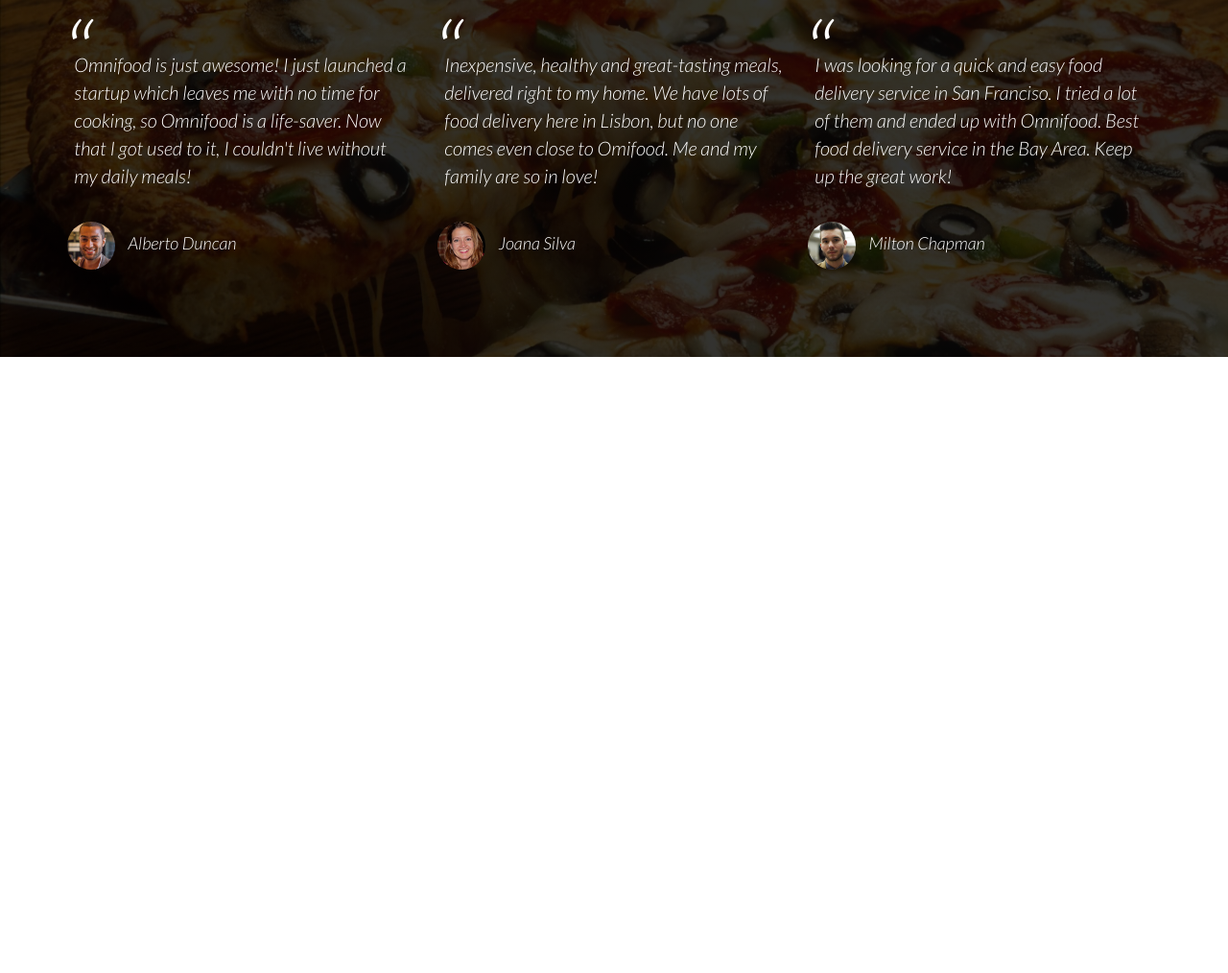
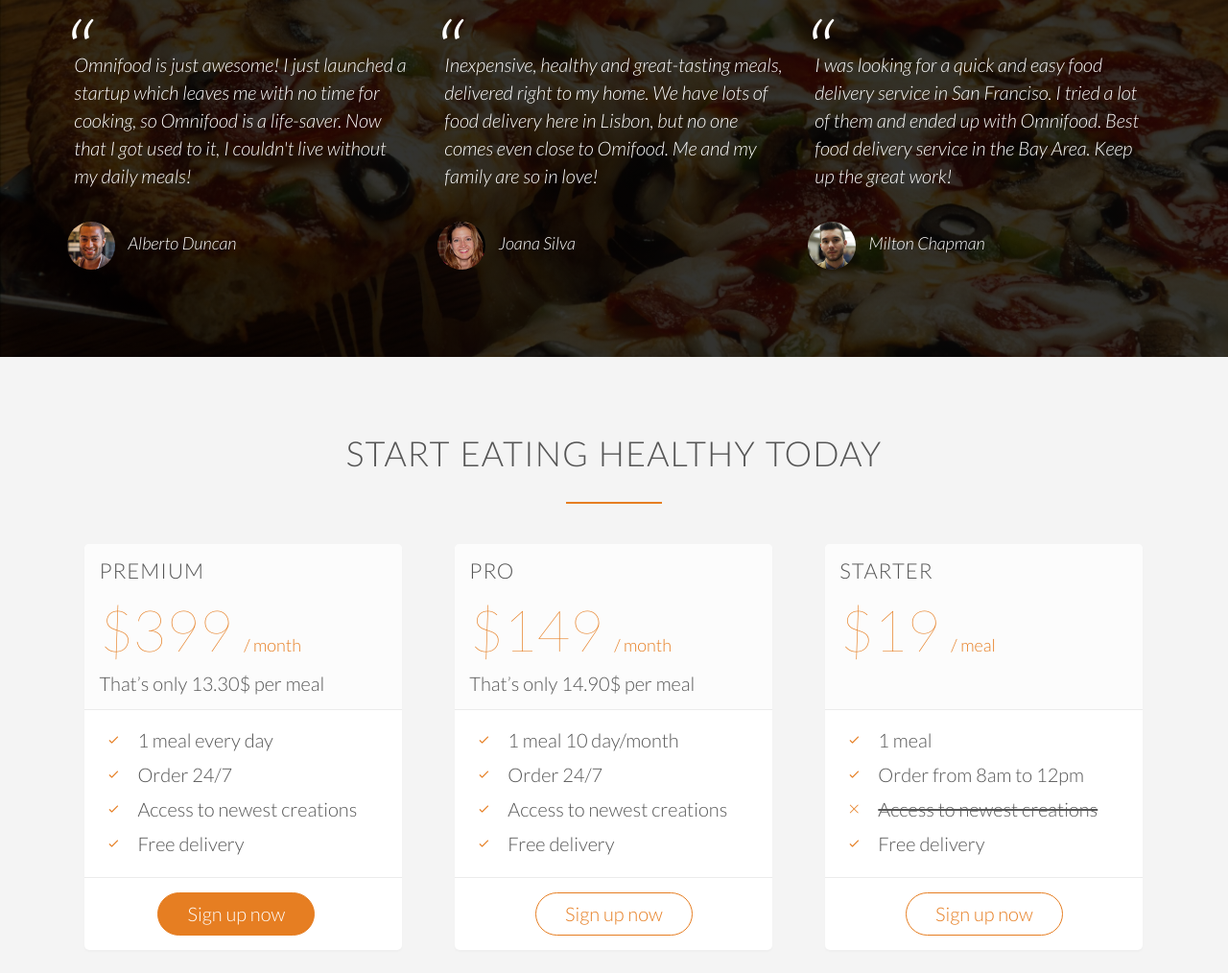
Before and after one commit to Swarleys/Omnifood, a plain HTML site: page index.html in a window 1280 px wide. Shown: the part 3554-4568 px from the top of the page at 96% size. Before the commit the page ends 3926 px from the top, so only its background shows below. Drawn offline with Linux system fonts and the light colour scheme; files whose address does not match are found by name.

Commit message:
Pricing plans Section

```diff
--- a/index.html
+++ b/index.html
@@ -231,5 +231,77 @@
         </div>
     </section>
 
+    <section class="section-plans">
+        <div class="row">
+            <h2>Start eating healthy today</h2>
+        </div>
+        <div class="row">
+            <div class="col span-1-of-3">
+                <div class="plan-box">
+                    <div>
+                        <h3>Premium</h3>
+                        <p class="plan-price">$399 <span>/ month</span></p>
+                        <p class="plan-price-meal">That’s only 13.30$ per meal</p>
+                    </div>
+                    <div>
+                        <ul>
+                            <li><i class="ion-ios-checkmark-empty icon-small"></i>1 meal every day</li>
+                            <li><i class="ion-ios-checkmark-empty icon-small"></i>Order 24/7</li>
+                            <li><i class="ion-ios-checkmark-empty icon-small"></i>Access to newest creations</li>
+                            <li><i class="ion-ios-checkmark-empty icon-small"></i>Free delivery</li>
+                        </ul>
+                    </div>
+                    <div>
+                        <a href="" class="btn btn-full">Sign up now</a>
+                    </div>
+                </div>
+            </div>
+            <div class="col span-1-of-3">
+                <div class="plan-box">
+                    <div>
+                        <h3>Pro</h3>
+                        <p class="plan-price">$149
+                            <span>/ month</span>
+                        </p>
+                        <p class="plan-price-meal">That’s only 14.90$ per meal</p>
+                    </div>
+                    <div>
+                        <ul>
+                            <li><i class="ion-ios-checkmark-empty icon-small"></i>1 meal 10 day/month</li>
+                            <li><i class="ion-ios-checkmark-empty icon-small"></i>Order 24/7</li>
+                            <li><i class="ion-ios-checkmark-empty icon-small"></i>Access to newest creations</li>
+                            <li><i class="ion-ios-checkmark-empty icon-small"></i>Free delivery</li>
+                        </ul>
+                    </div>
+                    <div>
+                        <a href="" class="btn btn-ghost">Sign up now</a>
+                    </div>
+                </div>
+            </div>
+            <div class="col span-1-of-3">
+                <div class="plan-box">
+                    <div>
+                        <h3>Starter</h3>
+                        <p class="plan-price">$19
+                            <span>/ meal</span>
+                        </p>
+                        <p class="plan-price-meal">&nbsp;</p>
+                    </div>
+                    <div>
+                        <ul>
+                            <li><i class="ion-ios-checkmark-empty icon-small"></i>1 meal</li>
+                            <li><i class="ion-ios-checkmark-empty icon-small"></i>Order from 8am to 12pm</li>
+                            <li class="linethrough"><i class="ion-ios-close-empty icon-small"></i>Access to newest creations</li>
+                            <li><i class="ion-ios-checkmark-empty icon-small"></i>Free delivery</li>
+                        </ul>
+                    </div>
+                    <div>
+                        <a href="" class="btn btn-ghost">Sign up now</a>
+                    </div>
+                </div>
+            </div>
+        </div>
+    </section>
+
 </body>
 </html>
--- a/resources/css/style.css
+++ b/resources/css/style.css
@@ -391,3 +391,64 @@ cite img {
     margin-right: 10px;
     vertical-align: middle;
 }
+
+/* ------------------------------------------ */
+/*  SIGN UP  */
+/* ------------------------------------------ */
+
+
+.section-plans {
+    background-color: #f4f4f4;
+}
+
+.plan-box {
+    background-color: #fff;
+    border-radius: 5px;
+    width: 90%;
+    margin-left: 5%;
+    box-shadow: 0 2px 2px #efefef;
+}
+
+.plan-box div {
+    padding: 15px;
+    border-bottom: 1px solid rgb(235, 235, 235);
+}
+
+.plan-box div:first-child {
+    background-color: #fcfcfc;
+    border-top-left-radius: 5px;
+    border-top-right-radius: 5px;
+}
+
+.plan-box div:last-child {
+    text-align: center;
+    border-bottom: none;
+}
+
+.plan-price {
+    font-size: 300%;
+    font-weight: 100;
+    margin-bottom: 10px;
+    color: #e67e22;
+}
+
+.plan-price span {
+    font-size: 30%;
+    font-weight: 300;
+}
+
+.plan-price-meal {
+    font-size: 80;
+}
+
+.plan-box ul {
+    list-style: none;
+}
+
+.plan-box ul li {
+    padding: 5px 0;
+}
+
+.linethrough {
+    text-decoration: line-through;
+}
```
